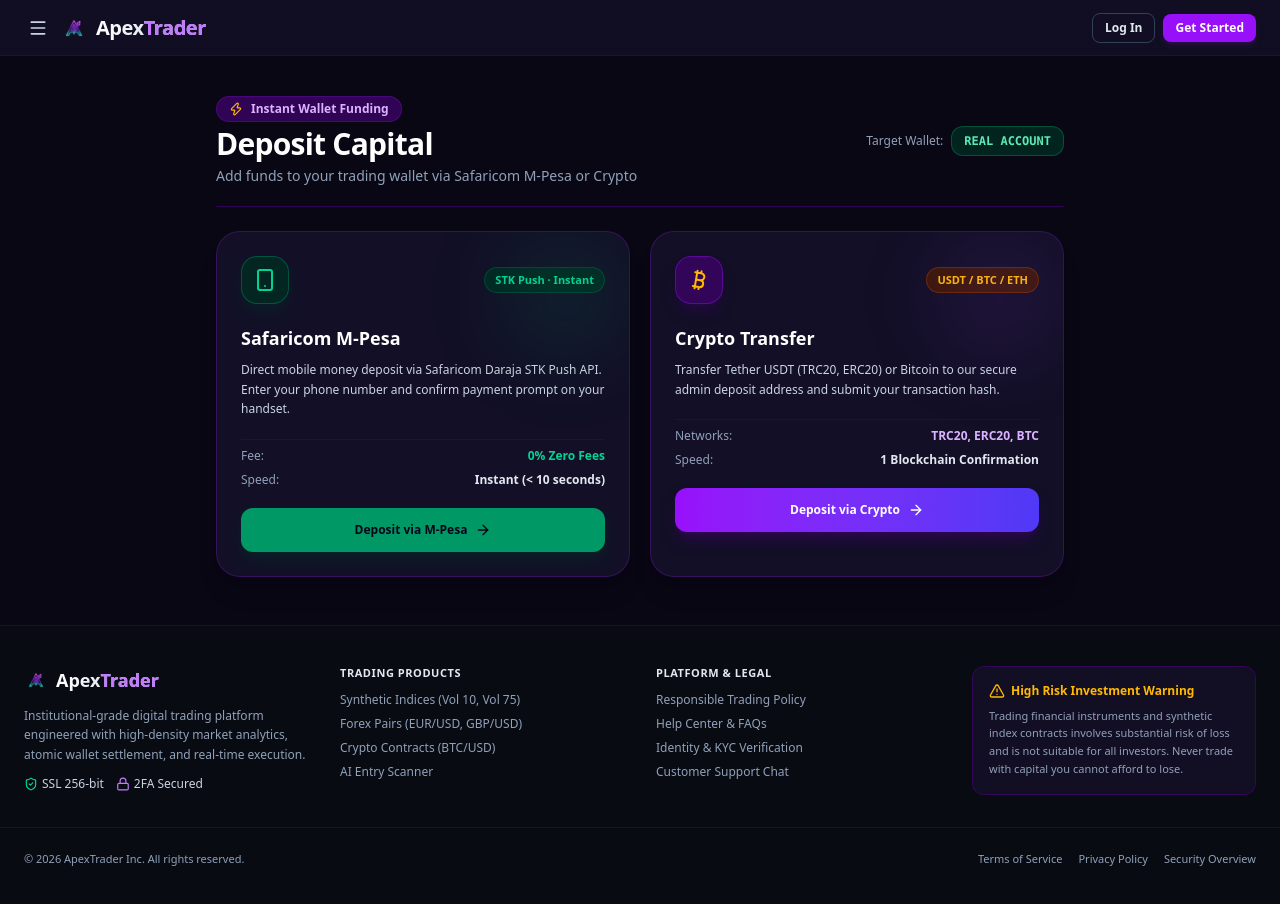
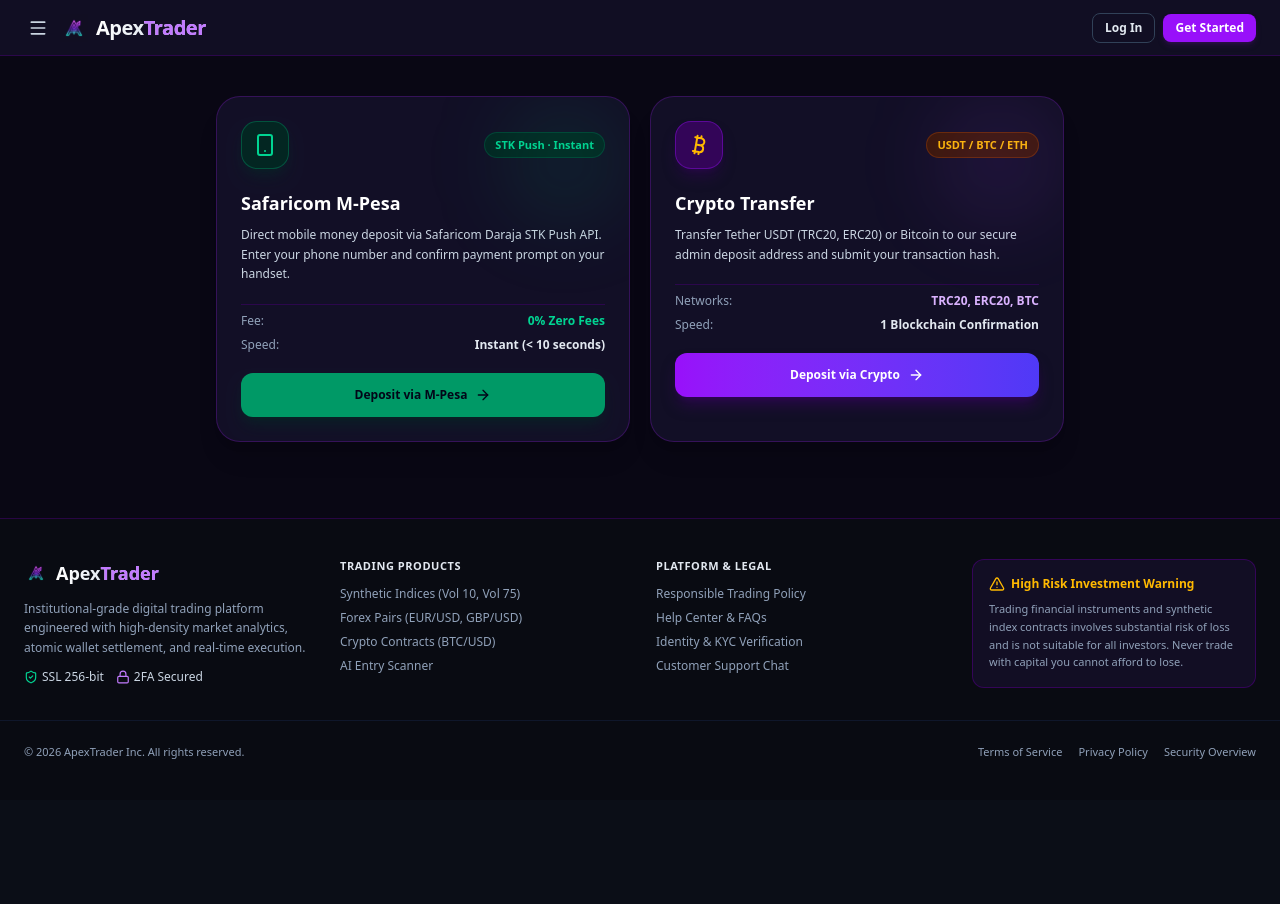
Before and after one commit to Kiruivenus/forex, a Next.js app: page /deposit in a window 1280 px wide. Shown: the top 904 px of the page. After the commit the page ends 800 px from the top, so only its background shows below. Built offline with nearby package versions, Linux system fonts and the light colour scheme; no server answers.

Commit message:
Remove top header section from deposit page as requested

```diff
--- a/app/deposit/page.tsx
+++ b/app/deposit/page.tsx
@@ -4,7 +4,7 @@
 import Navbar from '@/components/Navbar';
 import Footer from '@/components/Footer';
 import DepositModal from '@/components/DepositModal';
-import { Smartphone, Bitcoin, ArrowUpRight, ShieldCheck, Zap, ArrowRight, CheckCircle2 } from 'lucide-react';
+import { Smartphone, Bitcoin, ArrowRight } from 'lucide-react';
 import { getStoredAccountMode, EVENT_NAME, AccountMode } from '@/lib/accountMode';
 
 export default function DepositPage() {
@@ -28,25 +28,6 @@
       <Navbar />
 
       <main className="max-w-4xl mx-auto px-4 sm:px-6 pt-20 sm:pt-24 pb-12 w-full flex-1 space-y-6">
-        {/* Page Header */}
-        <div className="flex flex-col sm:flex-row sm:items-center justify-between gap-4 border-b border-purple-950/80 pb-5">
-          <div className="space-y-1">
-            <div className="inline-flex items-center space-x-2 px-3 py-1 rounded-full bg-purple-950/80 border border-purple-800/40 text-purple-300 text-xs font-semibold mb-1">
-              <Zap className="w-3.5 h-3.5 text-amber-400" />
-              <span>Instant Wallet Funding</span>
-            </div>
-            <h1 className="text-2xl sm:text-3xl font-black tracking-tight text-white">Deposit Capital</h1>
-            <p className="text-xs sm:text-sm text-slate-400">Add funds to your trading wallet via Safaricom M-Pesa or Crypto</p>
-          </div>
-
-          <div className="flex items-center space-x-2 shrink-0">
-            <span className="text-xs text-slate-400 font-medium">Target Wallet:</span>
-            <span className="px-3 py-1.5 rounded-xl bg-emerald-950/80 border border-emerald-600/40 text-emerald-300 font-mono font-bold text-xs">
-              REAL ACCOUNT
-            </span>
-          </div>
-        </div>
-
         {/* Payment Methods Grid */}
         <div className="grid grid-cols-1 md:grid-cols-2 gap-5">
           {/* M-Pesa STK Push Card */}
```
